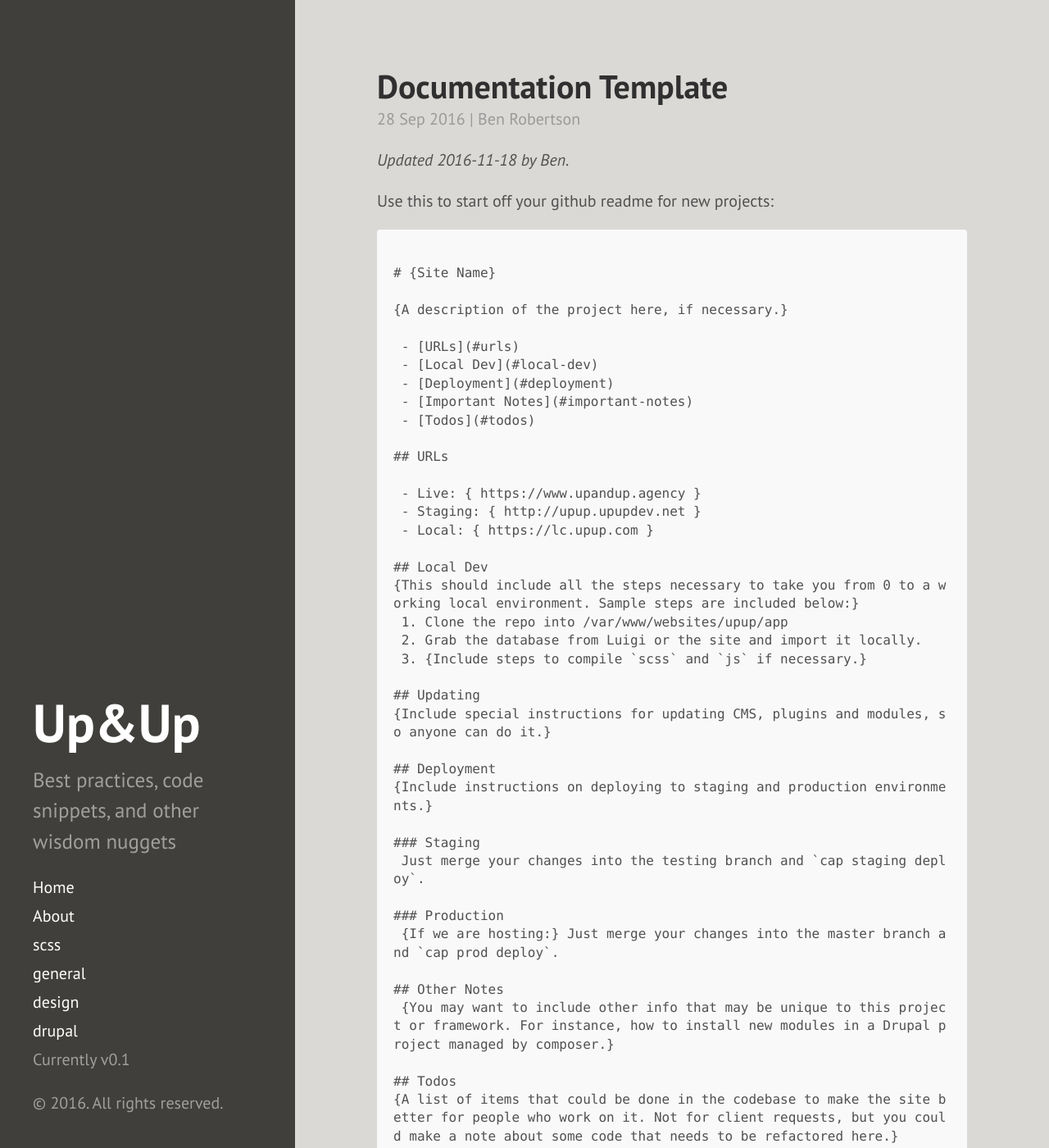
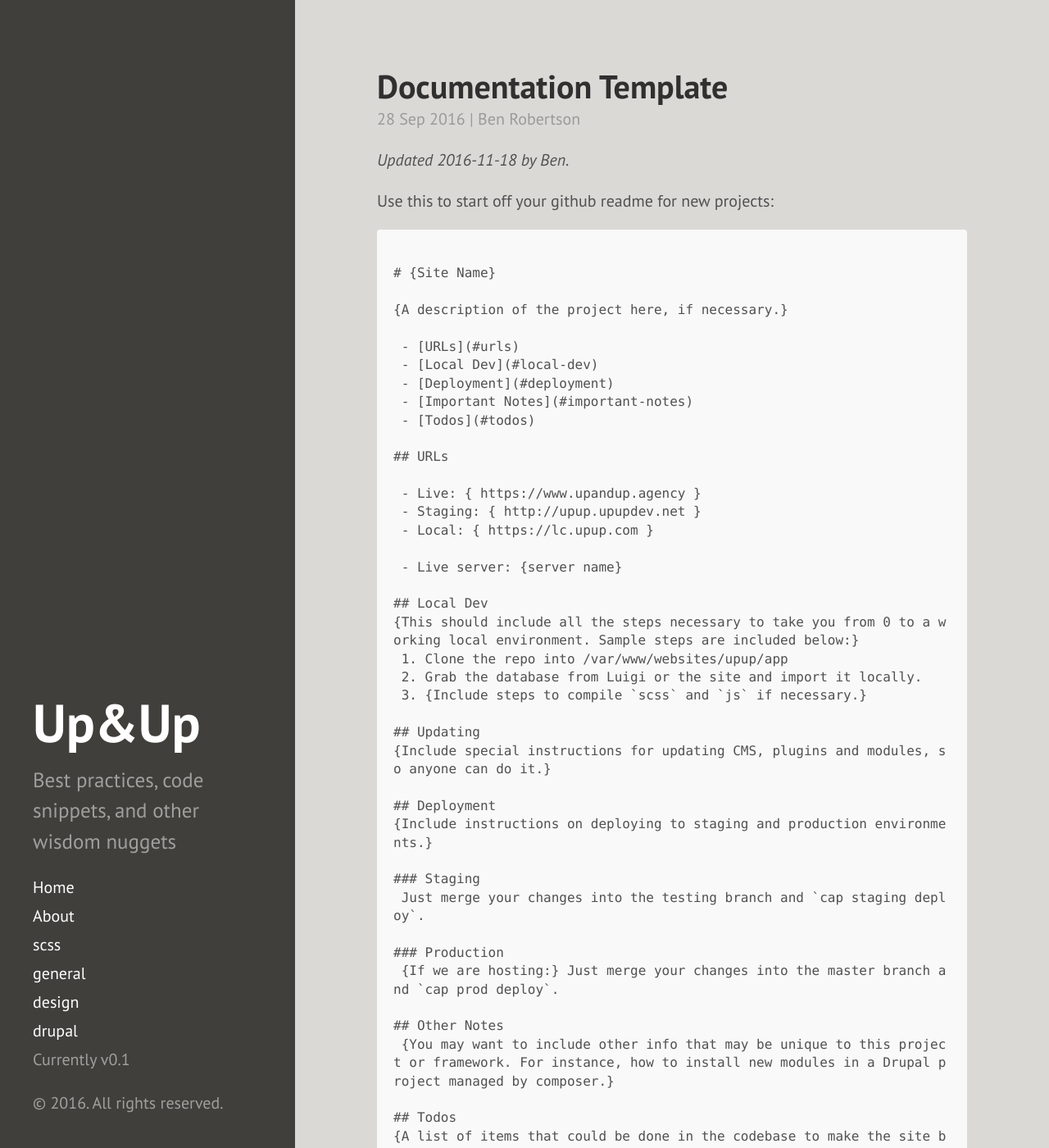
Before and after one commit to mergeweb/best_practices, a Jekyll site: the page built from _posts/2016-09-28-documentation-template.md, in a window 1280 px wide and 1400 px high. Shown: the whole window at 82% size. Built offline with Jekyll 4.4.1, drawn with Linux system fonts in a browser that asks for light colours; Markdown is read by kramdown in place of the engine named in the settings; some of the changed text lies outside the part shown.

Commit message:
Add server name

```diff
--- a/_posts/2016-09-28-documentation-template.md
+++ b/_posts/2016-09-28-documentation-template.md
@@ -28,6 +28,8 @@ Use this to start off your github readme for new projects:
  - Staging: { http://upup.upupdev.net }
  - Local: { https://lc.upup.com }
 
+ - Live server: {server name}
+
 ## Local Dev
 {This should include all the steps necessary to take you from 0 to a working local environment. Sample steps are included below:}
  1. Clone the repo into /var/www/websites/upup/app
```
